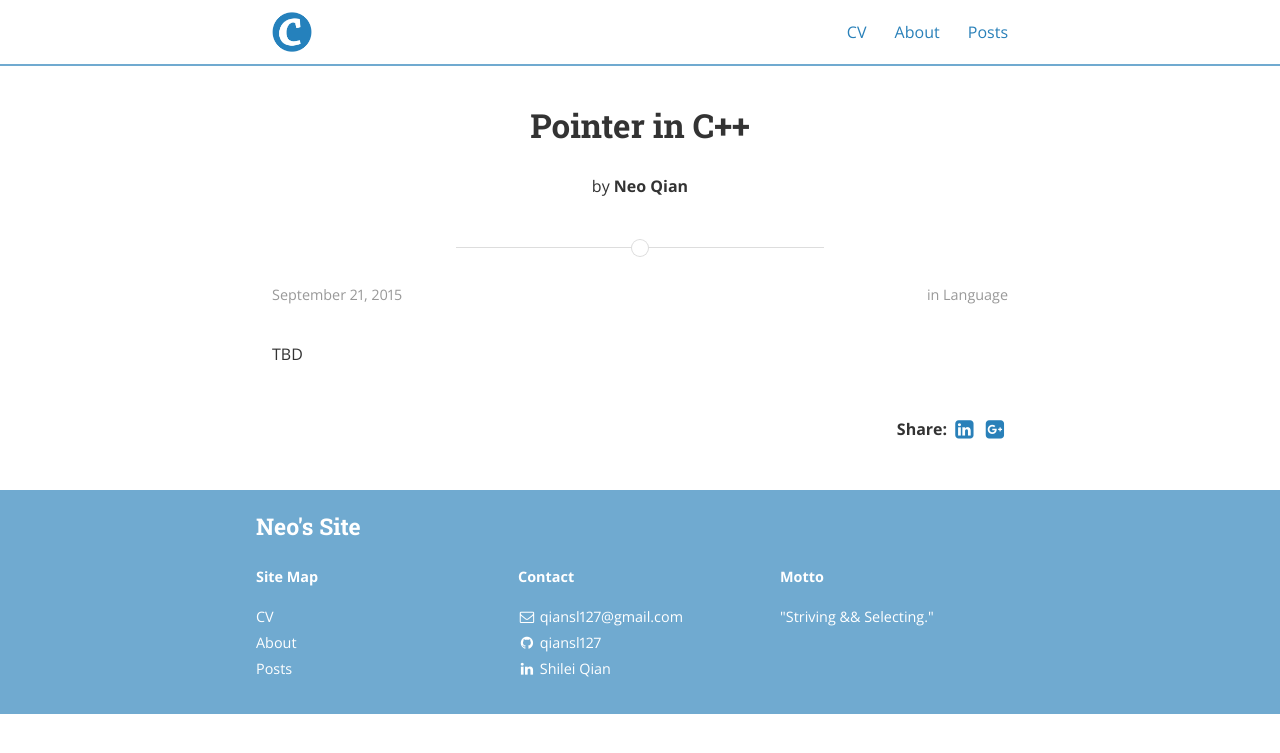
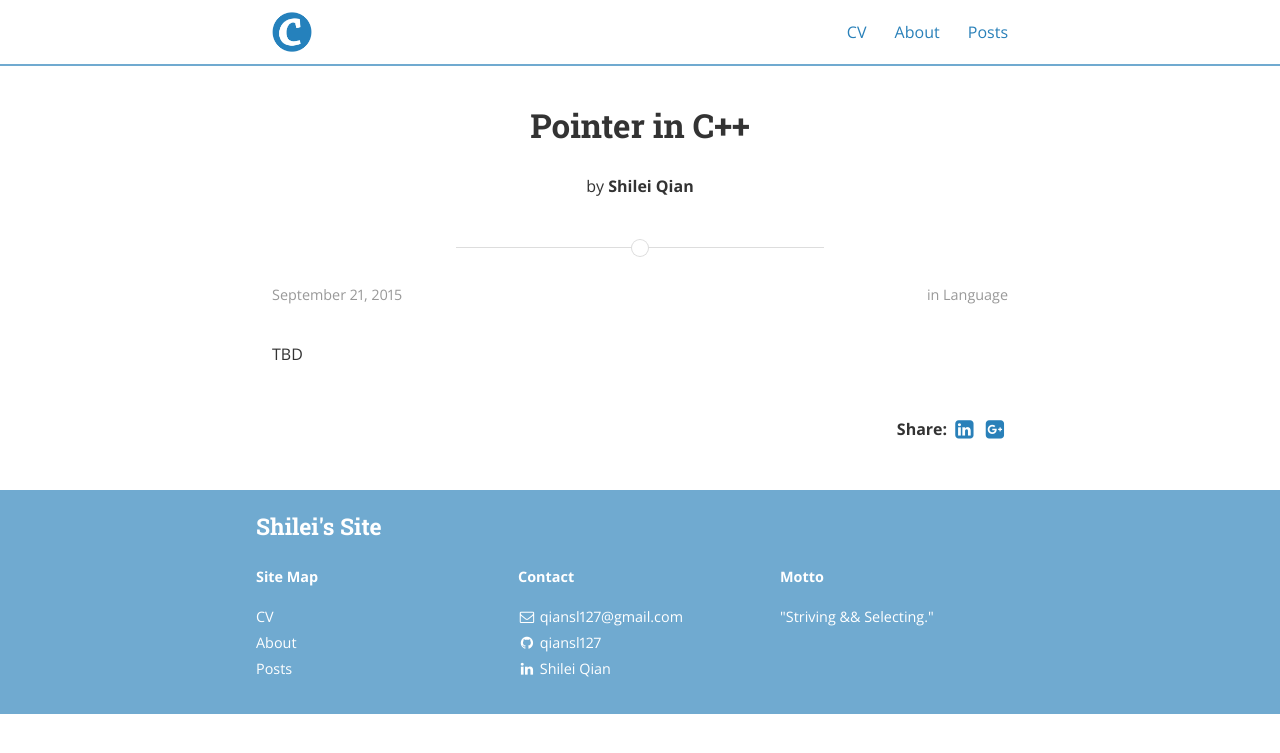
Before and after one commit to YangHR0805/qiansl127.github.io, a Jekyll site: the page built from _posts/2015-09-21-language.markdown, in a window 1280 px wide. Shown: the top 753 px of the page. Built offline with Jekyll 4.4.1, drawn with Linux system fonts in a browser that asks for light colours; nearby versions of some CDN libraries; a style sheet for code colours, icons or effects is not loaded.

Commit message:
Change name to Shilei

```diff
--- a/_config.yml
+++ b/_config.yml
@@ -4,10 +4,10 @@ gems:
   - jekyll-sitemap
 
 # Site settings
-title: "Neo's Site"
+title: "Shilei's Site"
 subtitle: "Striving && Selecting"
 email: qiansl127@gmail.com
-name: Neo Qian
+name: Shilei Qian
 description: >
   "Striving && Selecting."
 baseurl: "/" # the subpath of your site, e.g. /blog/
--- a/_posts/2015-09-21-language.markdown
+++ b/_posts/2015-09-21-language.markdown
@@ -2,7 +2,7 @@
 layout: post
 title:  "Pointer in C++"
 date:   2015-09-21 15:08:00
-author: Neo Qian
+author: Shilei Qian
 categories: language
 ---
 
--- a/_posts/2015-09-21-tools.markdown
+++ b/_posts/2015-09-21-tools.markdown
@@ -2,7 +2,7 @@
 layout: post
 title:  "Git Tips"
 date:   2015-09-21 14:27:00
-author: Neo Qian
+author: Shilei Qian
 categories: tools
 ---
 
```
